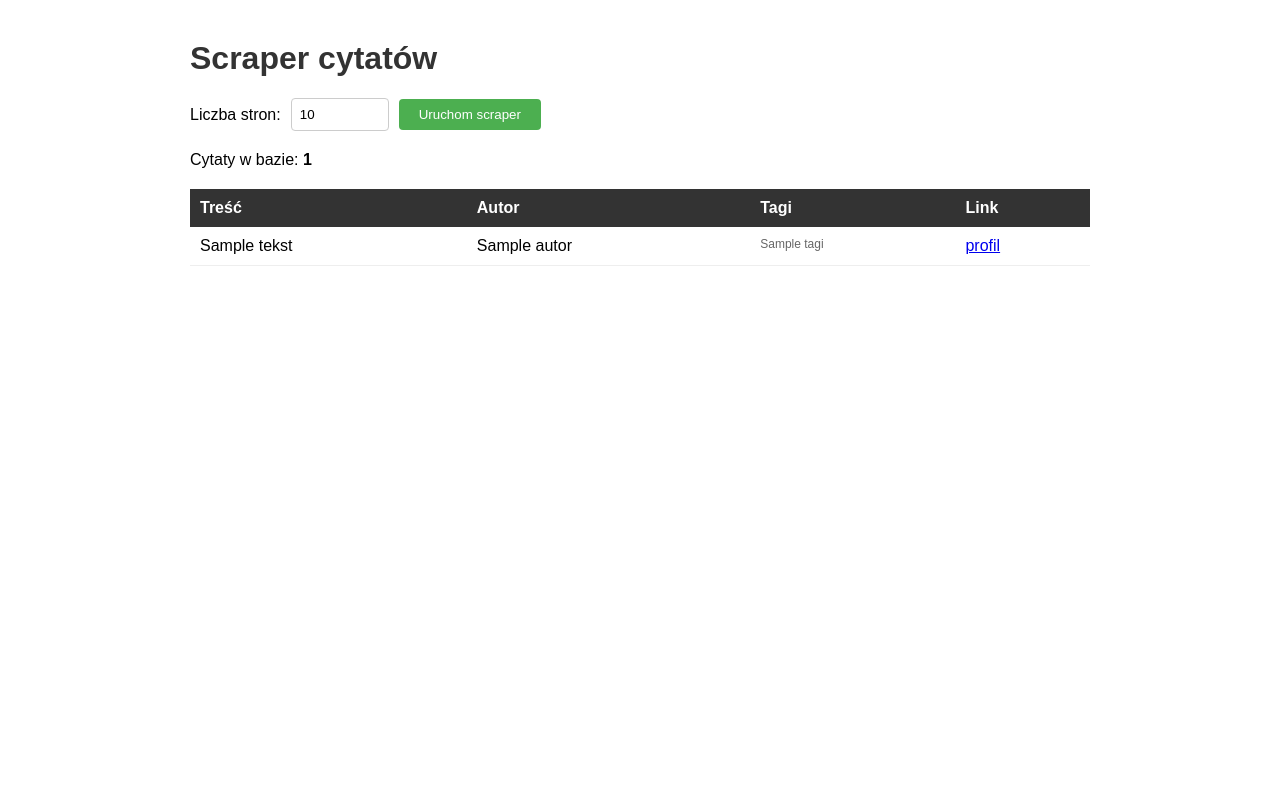
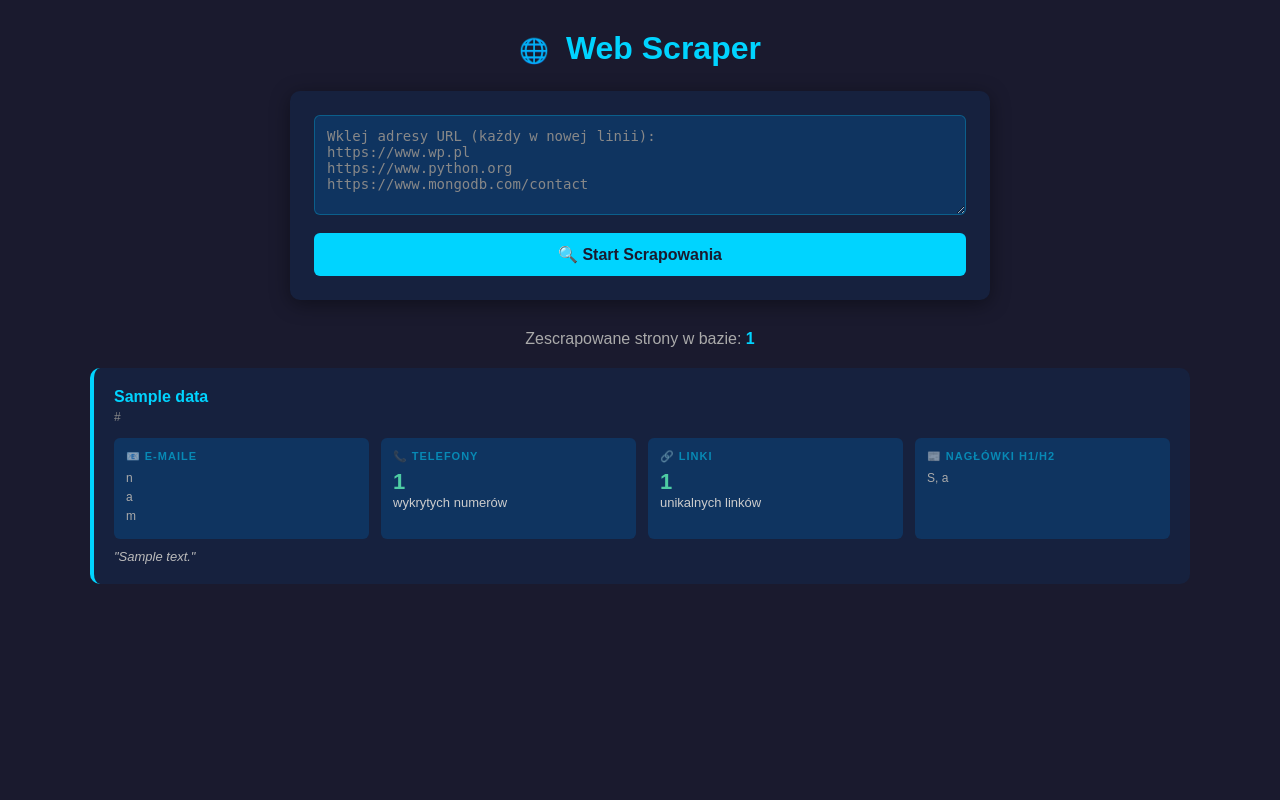
Before and after one commit to SAOman/scraper-projekt, a Flask app: page / in a window 1280 px wide. Run offline with Flask 3, Linux system fonts and the light colour scheme; a database or web service that is not in the repository returns one stand-in record (values such as "Sample title").

Commit message:
Final version - projekt semestralny

```diff
--- a/database/database.py
+++ b/database/database.py
@@ -1,34 +1,26 @@
 from pymongo import MongoClient
+import os
 
 def polacz():
-    import os
     MONGO_URI = os.environ.get("MONGO_URI", "mongodb://localhost:27017/")
     client = MongoClient(MONGO_URI)
     db = client["scraper_db"]
     return db
 
-def zapisz_cytaty(cytaty):
+def zapisz_wyniki(wyniki):
     db = polacz()
-    kolekcja = db["cytaty"]
+    kolekcja = db["data"]
     nowe = 0
-    for cytat in cytaty:
-        istnieje = kolekcja.find_one({"tekst": cytat["tekst"]})
+    for wynik in wyniki:
+        istnieje = kolekcja.find_one({"url": wynik["url"]})
         if not istnieje:
-            kolekcja.insert_one(cytat)
+            kolekcja.insert_one(wynik)
             nowe += 1
-    print(f"Zapisano {nowe} nowych cytatów (duplikaty pominięte)")
+        else:
+            # Aktualizuj istniejący rekord
+            kolekcja.replace_one({"url": wynik["url"]}, wynik)
+    print(f"Zapisano/zaktualizowano {len(wyniki)} rekordów")
 
 def pobierz_wszystkie():
     db = polacz()
-    return list(db["cytaty"].find({}, {"_id": 0}))
-
-if __name__ == "__main__":
-    from pathlib import Path
-    import sys
-    sys.path.append(str(Path(__file__).parent.parent / "scraper"))
-    from scraper import uruchom_scraper
-    cytaty = uruchom_scraper()
-    zapisz_cytaty(cytaty)
-    print("Przykładowe rekordy z bazy:")
-    for c in pobierz_wszystkie()[:2]:
-        print(c)
+    return list(db["data"].find({}, {"_id": 0}))
--- a/gui/app.py
+++ b/gui/app.py
@@ -6,22 +6,28 @@
 sys.path.append(str(Path(__file__).parent.parent / "database"))
 
 from scraper import uruchom_scraper
-from database import zapisz_cytaty, pobierz_wszystkie
+from database import zapisz_wyniki, pobierz_wszystkie
 
 app = Flask(__name__, template_folder="../templates")
 
 @app.route("/")
 def index():
-    cytaty = pobierz_wszystkie()
-    return render_template("index.html", cytaty=cytaty, komunikat=None)
+    wyniki = pobierz_wszystkie()
+    return render_template("index.html", wyniki=wyniki, komunikat=None)
 
 @app.route("/scrape", methods=["POST"])
 def scrape():
-    ile = int(request.form.get("ile_stron", 10))
-    nowe = uruchom_scraper(ile_stron=ile)
-    zapisz_cytaty(nowe)
-    cytaty = pobierz_wszystkie()
-    return render_template("index.html", cytaty=cytaty, komunikat=f"Pobrano i zapisano {len(nowe)} cytatów!")
+    urls_raw = request.form.get("urls", "")
+    urls = [u.strip() for u in urls_raw.strip().splitlines() if u.strip()]
+
+    if not urls:
+        wyniki = pobierz_wszystkie()
+        return render_template("index.html", wyniki=wyniki, komunikat="Nie podano żadnych adresów URL!")
+
+    nowe = uruchom_scraper(urls)
+    zapisz_wyniki(nowe)
+    wyniki = pobierz_wszystkie()
+    return render_template("index.html", wyniki=wyniki, komunikat=f"Scrapowanie zakończone! Pobrano dane z {len(nowe)} stron.")
 
 if __name__ == "__main__":
     app.run(debug=True, host="0.0.0.0", port=5000)
--- a/templates/index.html
+++ b/templates/index.html
@@ -2,51 +2,98 @@
 <html lang="pl">
 <head>
     <meta charset="UTF-8">
-    <title>Scraper cytatów</title>
+    <title>Web Scraper</title>
     <style>
-        body { font-family: Arial, sans-serif; max-width: 900px; margin: 40px auto; padding: 0 20px; }
-        h1 { color: #333; }
-        form { margin: 20px 0; display: flex; gap: 10px; align-items: center; }
-        input[type=number] { padding: 8px; width: 80px; border: 1px solid #ccc; border-radius: 4px; }
-        button { padding: 8px 20px; background: #4CAF50; color: white; border: none; border-radius: 4px; cursor: pointer; }
-        .komunikat { background: #d4edda; color: #155724; padding: 10px; border-radius: 4px; margin: 10px 0; }
-        table { width: 100%; border-collapse: collapse; margin-top: 20px; }
-        th { background: #333; color: white; padding: 10px; text-align: left; }
-        td { padding: 10px; border-bottom: 1px solid #eee; vertical-align: top; }
-        tr:hover { background: #f9f9f9; }
-        .tagi { font-size: 12px; color: #666; }
+        * { box-sizing: border-box; margin: 0; padding: 0; }
+        body { font-family: Arial, sans-serif; background: #1a1a2e; color: #eee; min-height: 100vh; padding: 30px 20px; }
+        h1 { text-align: center; font-size: 2rem; margin-bottom: 24px; color: #00d4ff; }
+        h1 span { font-size: 1.5rem; margin-right: 8px; }
+
+        .card { background: #16213e; border-radius: 10px; padding: 24px; max-width: 700px; margin: 0 auto 30px; box-shadow: 0 4px 20px rgba(0,0,0,0.4); }
+
+        textarea { width: 100%; background: #0f3460; border: 1px solid #00d4ff44; border-radius: 6px; color: #eee; font-size: 14px; padding: 12px; resize: vertical; min-height: 100px; font-family: monospace; }
+        textarea::placeholder { color: #888; }
+
+        button { margin-top: 14px; width: 100%; padding: 12px; background: #00d4ff; color: #1a1a2e; font-size: 16px; font-weight: bold; border: none; border-radius: 6px; cursor: pointer; transition: background 0.2s; }
+        button:hover { background: #00b8d9; }
+
+        .komunikat { background: #0d4f3c; color: #4ecca3; border-radius: 6px; padding: 12px 16px; max-width: 700px; margin: 0 auto 20px; text-align: center; }
+
+        .stats { text-align: center; color: #aaa; margin-bottom: 20px; }
+        .stats strong { color: #00d4ff; }
+
+        .wyniki { max-width: 1100px; margin: 0 auto; display: grid; gap: 16px; }
+
+        .wynik-card { background: #16213e; border-radius: 10px; padding: 20px; border-left: 4px solid #00d4ff; }
+        .wynik-card h2 { font-size: 1rem; color: #00d4ff; margin-bottom: 4px; word-break: break-all; }
+        .wynik-card .url { font-size: 12px; color: #888; margin-bottom: 14px; word-break: break-all; }
+
+        .grupy { display: grid; grid-template-columns: repeat(auto-fit, minmax(200px, 1fr)); gap: 12px; }
+        .grupa { background: #0f3460; border-radius: 6px; padding: 12px; }
+        .grupa h3 { font-size: 11px; text-transform: uppercase; color: #00d4ff88; margin-bottom: 6px; letter-spacing: 1px; }
+        .grupa p { font-size: 13px; color: #ccc; }
+        .grupa .liczba { font-size: 22px; font-weight: bold; color: #4ecca3; }
+        .lista { font-size: 12px; color: #aaa; line-height: 1.6; word-break: break-all; }
+        .desc { font-size: 13px; color: #bbb; font-style: italic; margin-top: 10px; }
     </style>
 </head>
 <body>
-    <h1>Scraper cytatów</h1>
+    <h1><span>🌐</span> Web Scraper</h1>
 
-    <form action="/scrape" method="post">
-        <label>Liczba stron:</label>
-        <input type="number" name="ile_stron" value="10" min="1" max="10">
-        <button type="submit">Uruchom scraper</button>
-    </form>
+    <div class="card">
+        <form action="/scrape" method="post">
+            <textarea name="urls" placeholder="Wklej adresy URL (każdy w nowej linii):&#10;https://www.wp.pl&#10;https://www.python.org&#10;https://www.mongodb.com/contact"></textarea>
+            <button type="submit">🔍 Start Scrapowania</button>
+        </form>
+    </div>
 
     {% if komunikat %}
     <div class="komunikat">{{ komunikat }}</div>
     {% endif %}
 
-    <p>Cytaty w bazie: <strong>{{ cytaty|length }}</strong></p>
+    <p class="stats">Zescrapowane strony w bazie: <strong>{{ wyniki|length }}</strong></p>
 
-    <table>
-        <tr>
-            <th>Treść</th>
-            <th>Autor</th>
-            <th>Tagi</th>
-            <th>Link</th>
-        </tr>
-        {% for c in cytaty %}
-        <tr>
-            <td>{{ c.tekst }}</td>
-            <td>{{ c.autor }}</td>
-            <td class="tagi">{{ c.tagi | join(", ") }}</td>
-            <td><a href="{{ c.link_autora }}" target="_blank">profil</a></td>
-        </tr>
+    <div class="wyniki">
+        {% for w in wyniki %}
+        <div class="wynik-card">
+            <h2>{{ w.title or "Brak tytułu" }}</h2>
+            <div class="url">{{ w.url }}</div>
+
+            <div class="grupy">
+                <div class="grupa">
+                    <h3>📧 E-maile</h3>
+                    {% if w.emails %}
+                        <div class="lista">{{ w.emails[:3] | join("<br>") | safe }}</div>
+                        {% if w.emails|length > 3 %}<p style="color:#888;font-size:11px">+{{ w.emails|length - 3 }} więcej</p>{% endif %}
+                    {% else %}
+                        <p>brak</p>
+                    {% endif %}
+                </div>
+                <div class="grupa">
+                    <h3>📞 Telefony</h3>
+                    <span class="liczba">{{ w.phones|length }}</span>
+                    <p>wykrytych numerów</p>
+                </div>
+                <div class="grupa">
+                    <h3>🔗 Linki</h3>
+                    <span class="liczba">{{ w.links|length }}</span>
+                    <p>unikalnych linków</p>
+                </div>
+                <div class="grupa">
+                    <h3>📰 Nagłówki H1/H2</h3>
+                    {% if w.headers %}
+                        <div class="lista">{{ w.headers[:2] | join(", ") }}</div>
+                    {% else %}
+                        <p>brak</p>
+                    {% endif %}
+                </div>
+            </div>
+
+            {% if w.description %}
+            <div class="desc">"{{ w.description[:200] }}{% if w.description|length > 200 %}…{% endif %}"</div>
+            {% endif %}
+        </div>
         {% endfor %}
-    </table>
+    </div>
 </body>
 </html>
```
Also changed, not shown: scraper/scraper.py (+78 -48 lines).
